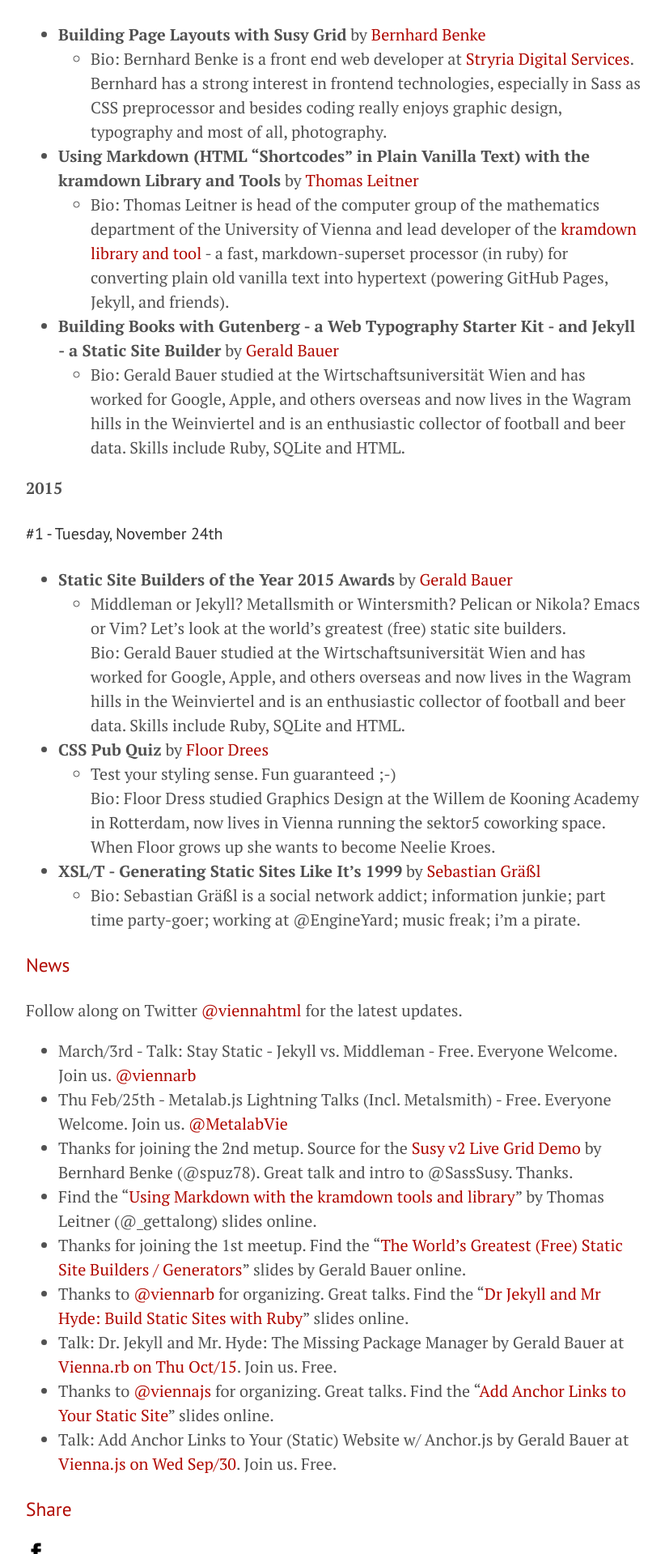
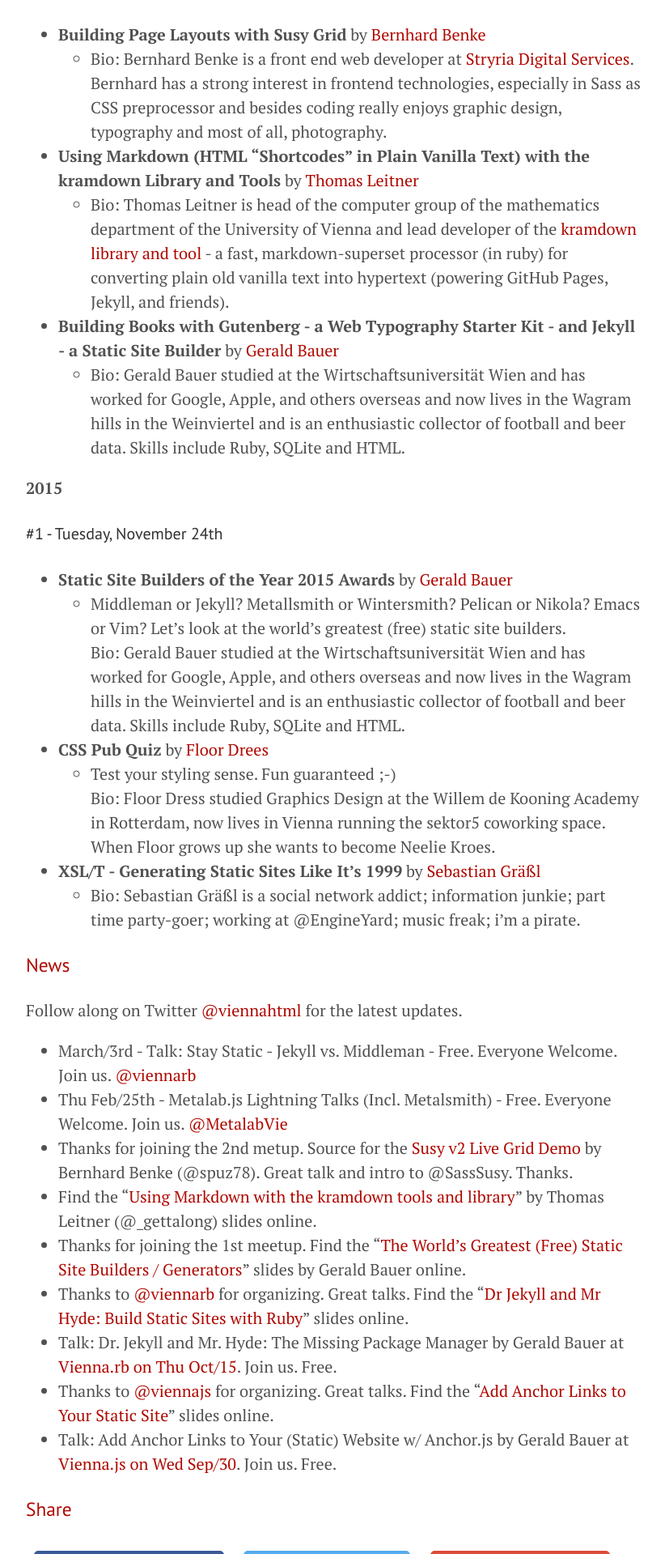
Before and after one commit to goodbyeaustria/archive, a Jekyll site: the page built from index.md, in a window 1280 px wide. Shown: the part 4481-6400 px from the top of the page at 81% size, without its empty margins (228-1050 px from the left). Built offline with Jekyll 4.4.1, drawn with Linux system fonts in a browser that asks for light colours.

Commit message:
Update and rename style.css to style.scss

```diff
--- a/css/style.css
+++ b/css/style.scss
@@ -1,3 +1,6 @@
+---
+### note: will result in an all-in-one-file stylesheet e.g. style.css
+---
 
 html {
   font-family: "PT Serif", Georgia, "Times New Roman", serif;
@@ -45,3 +48,6 @@
     margin-left: auto;
     margin-right: auto;
 }
+
+
+@import 'sharingbuttons';
```
